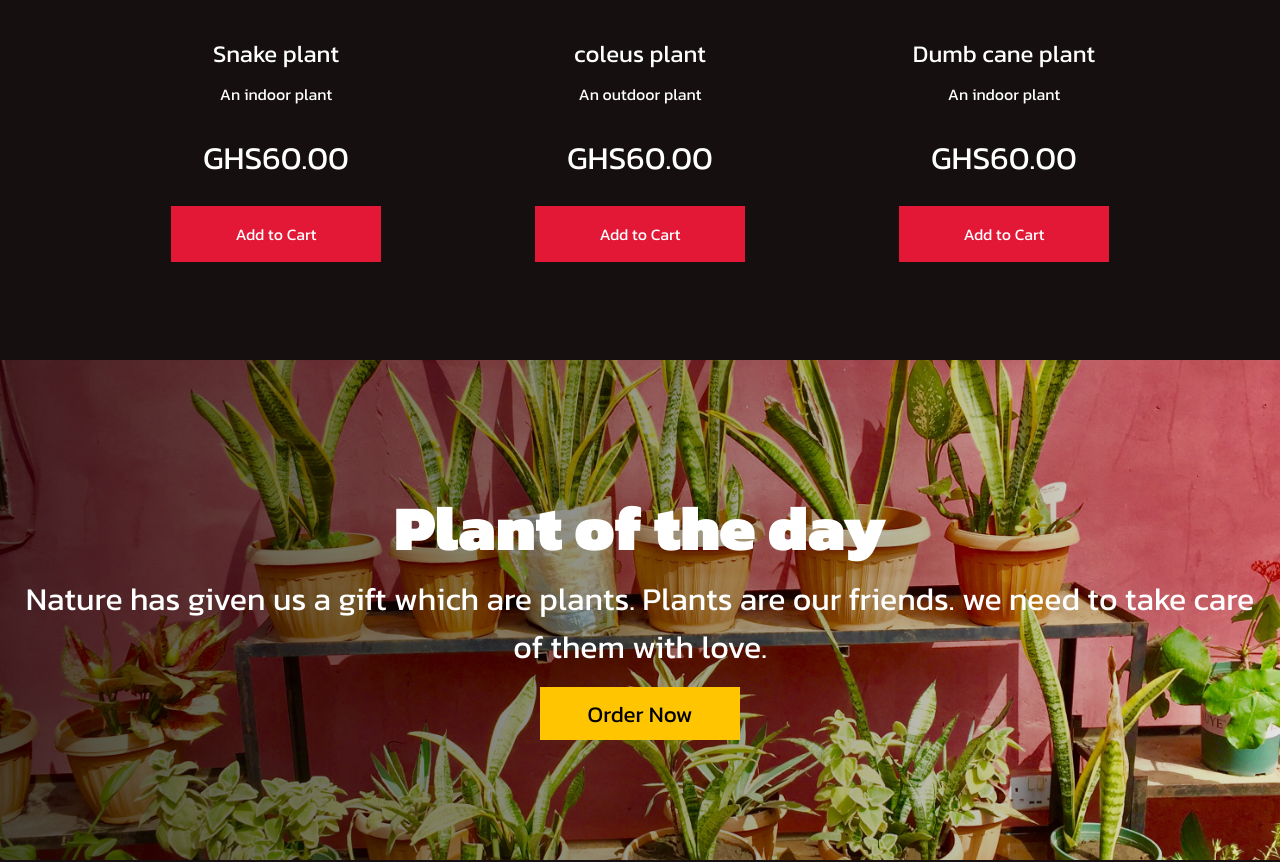
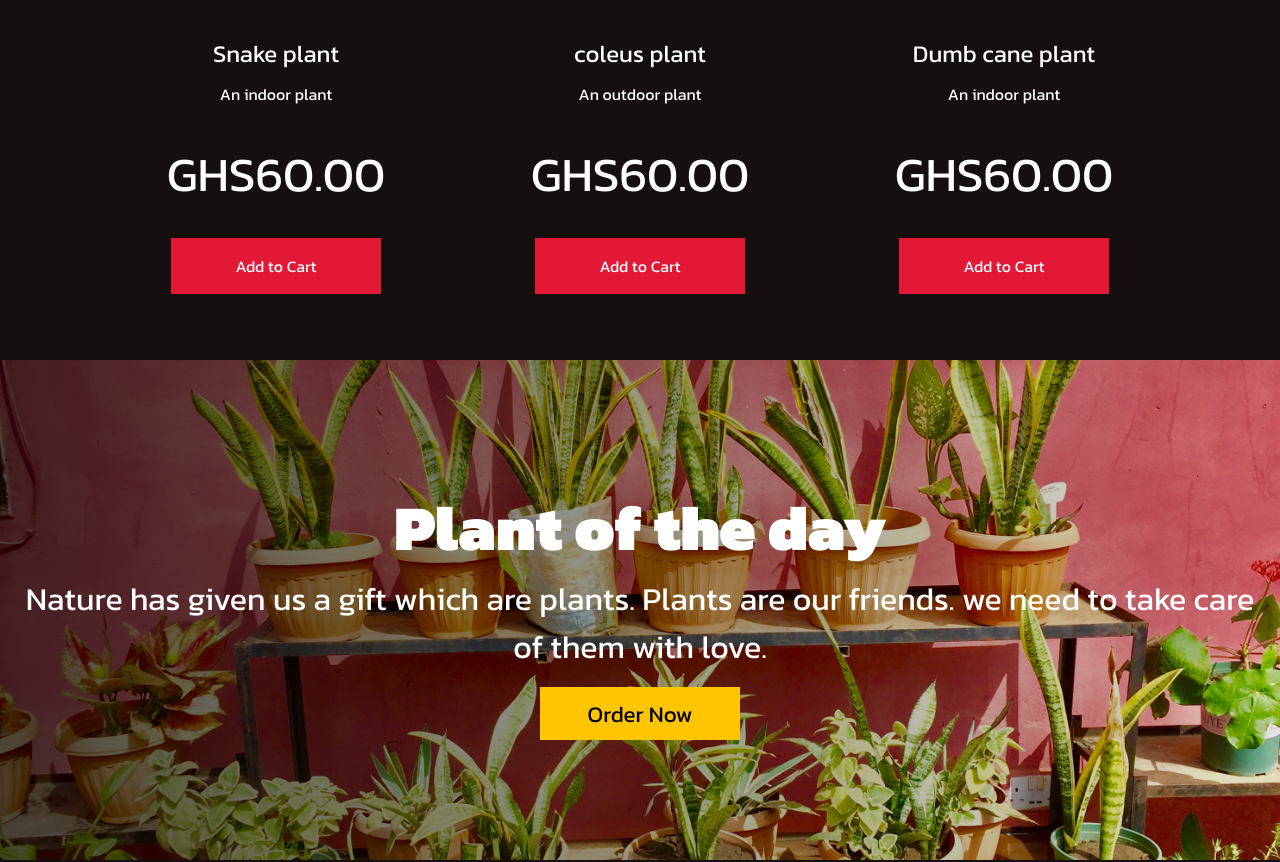
Before and after one commit to maestrofly/mrdflowerventuresapp, a React (Create React App) app: page / in a window 1280 px wide. Shown: the part 1240-2102 px from the top of the page. Built offline with nearby package versions, Linux system fonts and the light colour scheme.

Commit message:
modified ProductsElement

```diff
--- a/src/components/Products/ProductsElement.js
+++ b/src/components/Products/ProductsElement.js
@@ -54,7 +54,7 @@ export const ProductDesc = styled.p`
 
 export const ProductPrice = styled.p`
   margin-bottom: 1rem;
-  font-size: 2rem;
+  font-size: 3rem;
 `
 
 export const ProductButton = styled.button`
```
